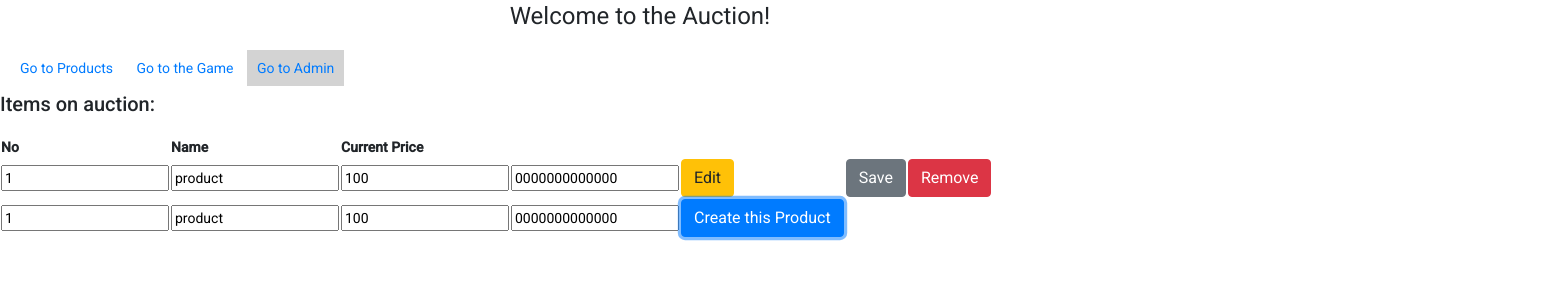
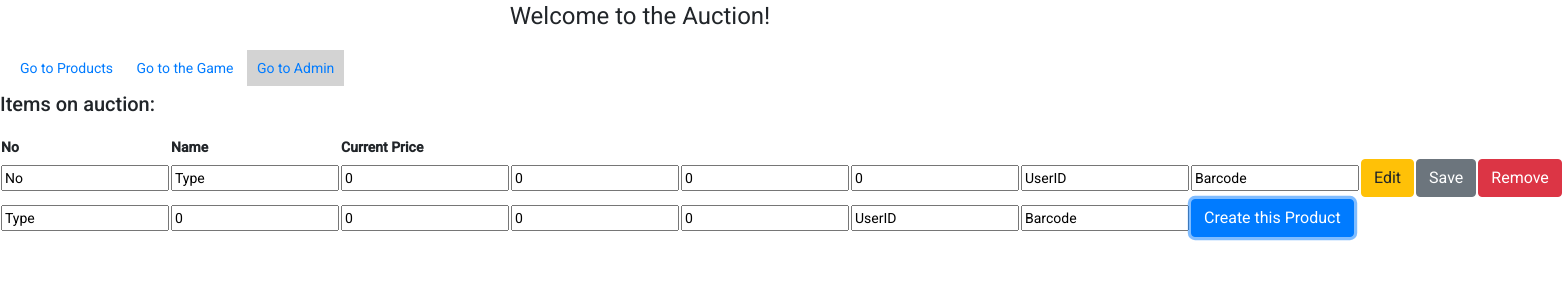
Before and after one commit to nicolajhansen97/4thSemesterFrontend, an Angular app in the folder web-auction/: page /admin in a window 1280 px wide. Both pictures are taken after a click on the button "Create this Product". Shown: the top 300 px of the page, 1563 px wide, since content can reach past the window. Built offline with nearby package versions, Linux system fonts and the light colour scheme; no server answers.

Commit message:
Fixed Components to trees

```diff
--- a/web-auction/src/app/admin/admin.component.html
+++ b/web-auction/src/app/admin/admin.component.html
@@ -8,20 +8,28 @@
           <th></th>
           <th></th>
     </tr>
-        <tr *ngFor="let product of products; index as i">
-            <td> <input [(ngModel)]="product.no" [readonly]='readOnly[i]'> </td>
-            <td> <input [(ngModel)]="product.name" [readonly]='readOnly[i]'> </td>
-            <td> <input [(ngModel)]="product.price" [readonly]='readOnly[i]'> </td>
-            <td> <input [(ngModel)]="product.barCode" [readonly]='readOnly[i]'> </td>
+        <tr *ngFor="let tree of trees; index as i">
+            <td> <input [(ngModel)]="tree.No" readonly = true> </td>
+            <td> <input [(ngModel)]="tree.TreeType" [readonly]='readOnly[i]'> </td>
+            <td> <input [(ngModel)]="tree.HumidityMin" [readonly]='readOnly[i]'> </td>
+            <td> <input [(ngModel)]="tree.HumidityMax" [readonly]='readOnly[i]'> </td>
+            <td> <input [(ngModel)]="tree.TempMin" [readonly]='readOnly[i]'> </td>
+            <td> <input [(ngModel)]="tree.TempMax" [readonly]='readOnly[i]'> </td>
+            <td> <input [(ngModel)]="tree.UserId" [readonly]='readOnly[i]'> </td>
+            <td> <input [(ngModel)]="tree.BarCode" [readonly]='readOnly[i]'> </td>
             <td> <button type="button" class="btn btn-warning"  (click) = 'edit(i)'>Edit</button> </td>
             <td> <button type="button" class="btn btn-secondary"  (click) = 'save(i)'>Save</button> </td>
             <td> <button type="button" class="btn btn-danger"  (click) = 'delete(i)'>Remove</button> </td>
         </tr>
     <tr>
-            <td><input type="text" [(ngModel)]="defaultProduct.no"> </td>
-            <td><input type="text" [(ngModel)]="defaultProduct.name" ></td>
-            <td><input type="text" [(ngModel)]="defaultProduct.price"></td>
-            <td><input type="text" [(ngModel)]="defaultProduct.barCode"></td>
+           <!-- <td><input type="text" [(ngModel)]="defaultTree.No"> </td> -->
+            <td><input type="text" [(ngModel)]="defaultTree.TreeType" ></td>
+            <td><input type="text" [(ngModel)]="defaultTree.HumidityMin"></td>
+            <td><input type="text" [(ngModel)]="defaultTree.HumidityMax"></td>
+            <td><input type="text" [(ngModel)]="defaultTree.TempMin"></td>
+            <td><input type="text" [(ngModel)]="defaultTree.TempMax"></td>
+            <td><input type="text" [(ngModel)]="defaultTree.UserId"></td>
+            <td><input type="text" [(ngModel)]="defaultTree.BarCode"></td>
             <td> <button type="button" class="btn btn-primary" (click) ='create()' >Create this Product</button> </td>
     </tr>
 </table>
--- a/web-auction/src/app/admin/admin.component.ts
+++ b/web-auction/src/app/admin/admin.component.ts
@@ -1,5 +1,6 @@
 import { Component, OnInit } from '@angular/core';
-import { Product } from '../product';
+//import { Product } from '../product';
+import { Tree } from '../tree'
 import {RemoteService} from '../remote.service';
 
 @Component({
@@ -9,17 +10,17 @@ import {RemoteService} from '../remote.service';
 })
 export class AdminComponent implements OnInit {
 
-  public products:any = [];
+  public trees:any = [];
   public readOnly:Array<Boolean>;
-  public defaultProduct:Product;
+  public defaultTree:Tree;
 
   constructor(private remoteService:RemoteService) {
 
     this.readOnly = new Array();
-    for (let i:number=0;i < this.products.length; i++){
+    for (let i:number=0;i < this.trees.length; i++){
       this.readOnly.push(true);
     }
-    this.defaultProduct = new Product(1,'product',100, '0000000000000');
+    this.defaultTree = new Tree('No', 'Type',0,0,0,0, 'UserID','Barcode');
     this.loadProducts();
   }
 
@@ -29,8 +30,8 @@ export class AdminComponent implements OnInit {
   }
 
   loadProducts() {
-    return this.remoteService.getProducts().subscribe((data: {}) => {
-      this.products = data;
+    return this.remoteService.getTrees().subscribe((data: {}) => {
+      this.trees = data;
     });
   }
 
@@ -39,31 +40,34 @@ export class AdminComponent implements OnInit {
      // NOW THIS PRODUCT IS EDITABLE
   }
 
-  save(i:number):any{
-    console.log("Product to update:"+this.products[i].name);
-    // DO STUFF VIA THE REMOTE SERVICE -> UPDATE PRODUCT
+  save(i:number){
+    console.log("Tree to update:"+this.trees[i].No);
+    this.remoteService.updateTree(this.trees[i].No).subscribe((data: any) =>{
+      this.defaultTree = data.No;
+    });
   }
 
   delete(i:number){
-    console.log("Product to delete: "+this.products[i].name);
+    console.log("Tree to delete: "+this.trees[i].No);
 
-    this.remoteService.deleteProduct(this.products[i].no).subscribe((data: any) => {
+    this.remoteService.deleteTree(this.trees[i].No).subscribe((data: any) => {
       data});
 
-    this.products.splice(i,1); // removing one element at index i
+    this.trees.splice(i,1); // removing one element at index i
   }
   create(){
-    console.log("Product to create:"+this.defaultProduct.name);
+    console.log("Product to create:"+this.defaultTree.No);
     this.createProduct();
 
-    // updating the list
-    this.products.push(this.defaultProduct);
+    //updating the list
+    this.trees.push(this.defaultTree);
+    //this.trees = this.loadProducts();
 
   }
 
   createProduct(){
-    this.remoteService.createProduct(this.defaultProduct).
+    this.remoteService.createTree(this.defaultTree).
     subscribe(data => {
-     this.defaultProduct = data});
+    this.defaultTree = data});
  }
 }
--- a/web-auction/src/app/game/game.component.ts
+++ b/web-auction/src/app/game/game.component.ts
@@ -34,11 +34,11 @@ export class GameComponent implements OnInit,OnDestroy {
   ngOnDestroy():void{
     console.log("GameComponent, destroyed");
   }
-
+/*
   createProduct(){
      this.remoteService.createProduct(this.product).
      subscribe(data => {
       this.product = data});
   }
-
+*/
 }
--- a/web-auction/src/app/product-list/product-list.component.ts
+++ b/web-auction/src/app/product-list/product-list.component.ts
@@ -1,6 +1,6 @@
 import { Component, OnDestroy, OnInit } from '@angular/core';
 import { Product } from '../product';
-import { ProductService } from '../product.service';
+//import { ProductService } from '../product.service';
 import { RemoteService } from '../remote.service';
 
 @Component({
@@ -32,7 +32,7 @@ export class ProductListComponent implements OnInit,OnDestroy {
   }
 
   loadProducts() {
-    return this.remoteService.getProducts().subscribe((data: {}) => {
+    return this.remoteService.getTrees().subscribe((data: {}) => {
       this.products = data;
     });
   }
--- a/web-auction/src/app/product.service.ts
+++ b/web-auction/src/app/product.service.ts
@@ -1,4 +1,4 @@
-import { Injectable } from '@angular/core';
+/*import { Injectable } from '@angular/core';
 import { Product } from './product';
 
 @Injectable({
@@ -21,4 +21,4 @@ export class ProductService {
       // update
   }
 
-}
+}*/
--- a/web-auction/src/app/remote.service.ts
+++ b/web-auction/src/app/remote.service.ts
@@ -3,7 +3,7 @@ import { Injectable } from '@angular/core';
 
 import { Observable, throwError } from 'rxjs'; // new
 import { catchError, retry } from 'rxjs/operators';  //new
-import { Product } from './product';
+import { Tree } from './tree';
 
 
 @Injectable({
@@ -11,7 +11,7 @@ import { Product } from './product';
 })
 export class RemoteService {
 
-  private url:string = "http://10.176.132.159:3000/api/products";
+  private url:string = "http://localhost:3000/api/trees";
   private httpOptions = {
     headers: new HttpHeaders({
       'Content-Type': 'application/json',
@@ -25,25 +25,32 @@ export class RemoteService {
   }
 
   // get all products
-  getProducts():Observable<Product>{
-    return this.http.get<Product>(this.url);
+  getTrees():Observable<Tree>{
+    return this.http.get<Tree>(this.url);
   }
 
   // add a new product
-  createProduct(product: Product): Observable<Product> {
-    console.log("posting this product:" +product.no + " " +product.name + " " + product.price);
-    return this.http.post<Product>(this.url, JSON.stringify(product),this.httpOptions);
+  createTree(tree: Tree): Observable<Tree> {
+    console.log("posting this Tree:" +tree.TreeType + " " +tree.HumidityMin +
+    " " + tree.HumidityMax + " " +tree.TempMin + " " +tree.TempMax+
+    " " + tree.UserId + " " + tree.BarCode);
+    return this.http.post<Tree>(this.url, JSON.stringify(tree),this.httpOptions);
   }
 
-  /*
-  updateProduct(product: Product): Observable<Product> {
-    console.log("updating this product:" +product.no + " " +product.name + " " + product.price);
-    return this.http.put<Product>(this.url, JSON.stringify(product),this.httpOptions);
+
+  updateTree(tree: Tree): Observable<Tree> {
+
+    console.log("updating this product:" +tree.TreeType + " " +tree.HumidityMin +
+    " " + tree.HumidityMax + " " +tree.TempMin + " " +tree.TempMax+
+    " " + tree.UserId + " " + tree.BarCode);
+
+    return this.http.put<Tree>(this.url, JSON.stringify(tree),this.httpOptions);
   }
-  */
-  deleteProduct(no:number):any {
-    console.log("deleting this product: " +no );
-    return this.http.delete(this.url+"/"+no);
+
+
+  deleteTree(No:number):any {
+    console.log("deleting this product: " +No );
+    return this.http.delete(this.url+"/"+No);
   }
 
 }
--- /dev/null
+++ b/web-auction/src/app/tree.ts
@@ -0,0 +1,15 @@
+export class Tree {
+
+    constructor(
+        public No:string,
+        public TreeType:string,
+        public HumidityMin:number,
+        public HumidityMax:number,
+        public TempMin:number,
+        public TempMax:number,
+        public UserId:string,
+        public BarCode: string
+        ){
+
+    }
+}
```
